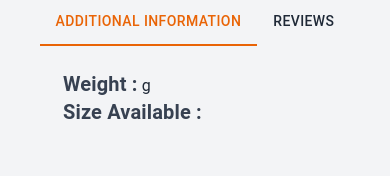
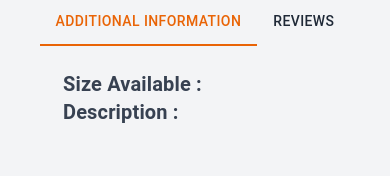
Before and after one commit to Redoan23/firi-dak, a React (Vite) app: page /itemDetails/1 in a window 390 px wide. Shown: the part 459-635 px from the top of the page. Built offline with nearby package versions, Linux system fonts and the light colour scheme; no server answers.

Commit message:
added product description and dashboard link to mobile nav

```diff
--- a/package.json
+++ b/package.json
@@ -2,6 +2,7 @@
   "name": "firi-dak",
   "private": true,
   "version": "0.0.0",
+  "homepage": "https://firidak.com",
   "type": "module",
   "scripts": {
     "dev": "vite",
--- a/src/Pages/Admin/AddProducts/AddProducts.jsx
+++ b/src/Pages/Admin/AddProducts/AddProducts.jsx
@@ -66,11 +66,10 @@ const AddProducts = () => {
                     </div>
 
                     <div className="mb-4">
-                        <label className="block text-gray-700">Weight</label>
+                        <label className="block text-gray-700">Description</label>
                         <input
-                            type="number"
-                            step="0.1"
-                            {...register('weight', { required: 'weight is required', })}
+                            type="text"
+                            {...register('description', { required: 'description is required', })}
                             className="w-full p-2 bg-white border border-gray-300 rounded shadow-sm focus:outline-none border-none"
                         />
                         {errors.size && <p className="text-red-600">{errors.size.message}</p>}
--- a/src/Pages/ItemDetails/AdditionalInfoTab/AdditionalInfoTab.jsx
+++ b/src/Pages/ItemDetails/AdditionalInfoTab/AdditionalInfoTab.jsx
@@ -47,8 +47,11 @@ const AdditionalInfoTab = ({ itemInfo }) => {
                     </Box>
                     <TabPanel value="1">
 
-                        <p><span className=' text-gray-700 font-semibold text-xl'>Weight :</span> {itemInfo.weight} g</p>
-                        <p> <span className=' text-gray-700 font-semibold text-xl'>Size Available :</span> {itemInfo.size}</p>
+                        <p> <span className=' text-gray-700 font-semibold text-xl'>Size Available :</span> {itemInfo?.size}</p>
+                        <p>
+                            <span className=' text-gray-700 font-semibold text-xl'>Description :</span>
+                            <span>{itemInfo?.description}</span>
+                        </p>
 
                     </TabPanel>
                     <TabPanel value="2" className=' mx-auto flex justify-center'>
--- a/src/Pages/Shared/Navbar/MobileNav.jsx
+++ b/src/Pages/Shared/Navbar/MobileNav.jsx
@@ -14,7 +14,7 @@ import { Link, NavLink } from 'react-router-dom';
 import { IoHeartOutline, IoPersonOutline } from 'react-icons/io5';
 import { LiaRingSolid, LiaShoppingBagSolid } from 'react-icons/lia';
 import { GiLabCoat, GiRolledCloth } from 'react-icons/gi';
-import { FaMagnifyingGlass } from 'react-icons/fa6';
+import { FaBars, FaMagnifyingGlass } from 'react-icons/fa6';
 import useAuth from '../../../Hooks/useAuth/useAuth';
 import { BiLogOut } from 'react-icons/bi';
 import Swal from 'sweetalert2';
@@ -23,6 +23,7 @@ import MobileSearchResult from './MobileSearchResult/MobileSearchResult';
 import { toast } from 'sonner';
 import { useEffect, useState } from 'react';
 import { CgClose } from 'react-icons/cg';
+import useUserData from '../../../Hooks/useUserData/useUserData';
 
 const style = {
     position: 'absolute',
@@ -43,6 +44,7 @@ const MobileNav = ({ openModal }) => {
 
     const axiosPublic = useAxiosPublic()
     const { user, logOut } = useAuth()
+    const [userData] = useUserData()
     const [value, setValue] = useState('1');
     const handleChange = (event, newValue) => {
         setValue(newValue);
@@ -156,7 +158,13 @@ const MobileNav = ({ openModal }) => {
                                     <NavLink className={' border-b py-2 my-1 flex items-center gap-2'} to={'/shop'}> <LiaShoppingBagSolid /> SHOP</NavLink>
                                     <NavLink className={' border-b py-2 my-1 flex items-center gap-2'} to={'/wishlistDetails'}> <IoHeartOutline /> WISHLIST</NavLink>
                                     <NavLink className={' border-b py-2 my-1 flex  items-center gap-2'} to={'/login'}> <IoPersonOutline /> LOGIN / REGISTER</NavLink>
-                                    {user && <NavLink onClick={handleLogout} className={'flex items-center py-2 my-1 gap-2'}> <BiLogOut /> LOGOUT</NavLink>}
+                                    {
+                                        userData?.role === 'admin' &&
+                                        <NavLink className={' border-b py-2 my-1 flex  items-center gap-2'} to={'/dashboard/adminHome'}> <FaBars/>Dashboard</NavLink>
+                                    }
+                                    {
+                                        user && <NavLink onClick={handleLogout} className={'flex items-center py-2 my-1 gap-2'}> <BiLogOut /> LOGOUT</NavLink>
+                                    }
                                 </div>
                             </TabPanel>
                             <TabPanel value="2">
```
